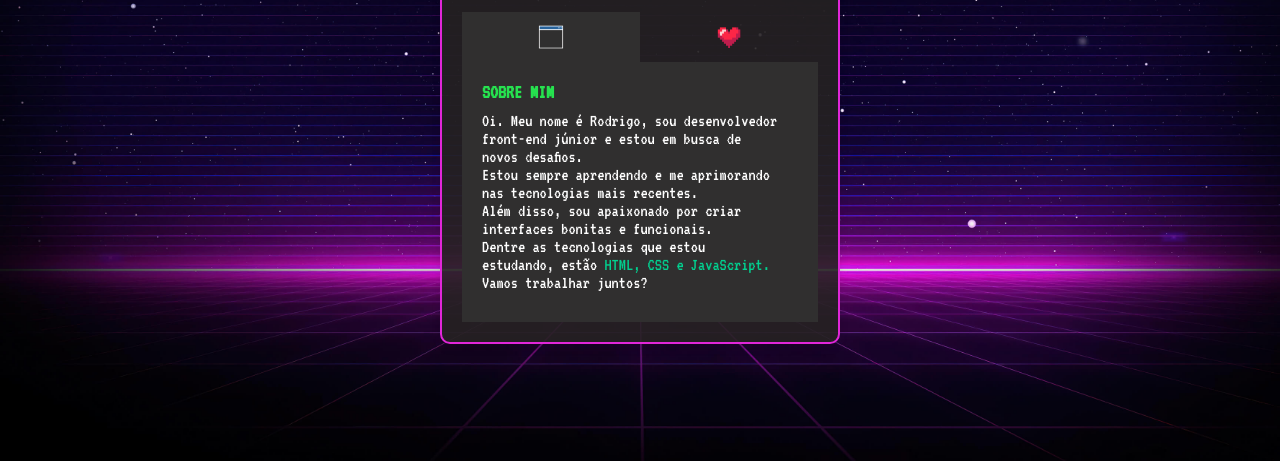
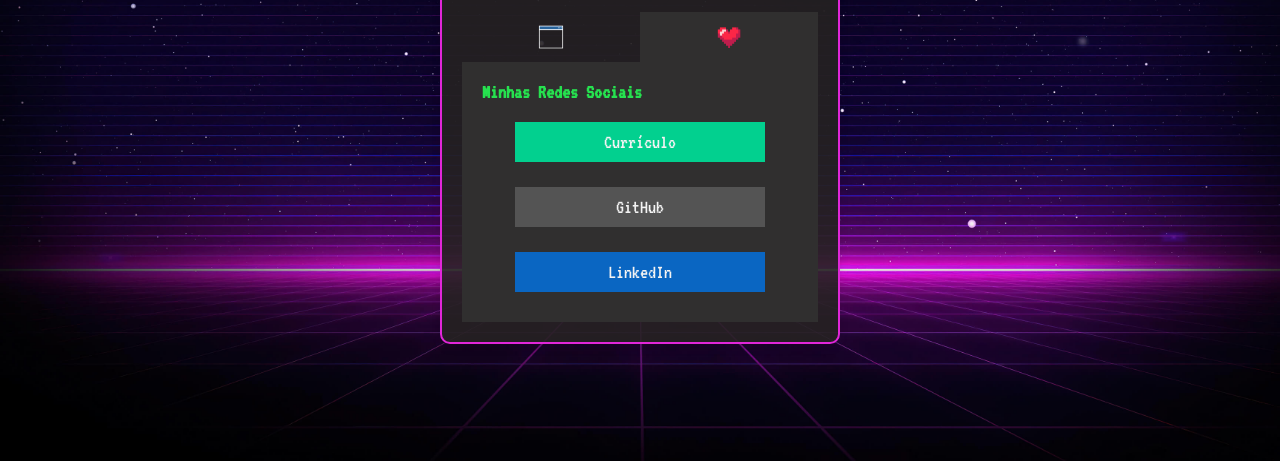
Before and after one commit to Ana-Karoline-Tech/Mini-Portifolio, a plain HTML site: page index.html in a window 1280 px wide. Both pictures are taken after a click on the item 729 px from the left and 375 px from the top of the page. Shown: the part 339-800 px from the top of the page. Drawn offline with Linux system fonts and the light colour scheme.

Commit message:
Adicionei o JavaScript

```diff
--- a/index.html
+++ b/index.html
@@ -19,12 +19,12 @@
         </div>
         <div class="conteudo">
             <ul class="abas">
-                <li class="aba selecionado"><img src="./src/img/sobre.gif" alt="Ícone sobre"></li>
-                <li class="aba"><img src="./src/img/coracao.gif" alt="Ícone redes sociais"></li>
+                <li class="aba selecionado" id="sobre-mim" ><img src="./src/img/sobre.gif" alt="Ícone sobre"></li>
+                <li class="aba" id="minhas-redes-sociais" ><img src="./src/img/coracao.gif" alt="Ícone redes sociais"></li>
             </ul>
 
             <div class="informacoes-abas">
-                <div class="informacao selecionado">
+                <div class="informacao selecionado" id="informacao-sobre-mim">
                     <h3 class="sub-titulo">SOBRE MIM</h3>
 
                     <div class="descricao">
@@ -37,7 +37,7 @@
                 </div>
 
 
-                <div class="informacao">
+                <div class="informacao" id="informacao-minhas-redes-sociais">
                     <h3 class="sub-titulo">Minhas Redes Sociais</h3>
 
                     <ul class="redes-sociais">
@@ -55,5 +55,7 @@
             </div>
         </div>
     </main>
+
+    <script src="./src/js/script.js"></script>
 </body>
 </html>
--- /dev/null
+++ b/src/js/script.js
@@ -0,0 +1,51 @@
+/*
+OBJETIVO - quando clicarmos na aba temos que mostrar o conteúdo da aba que foi clicada pelo usuário e esconder o conteúdo da aba anterior
+
+- passo 1 - dar um jeito de pegar os elementos que representam as abas no HTML
+- passo 2 - dar um jeito de identificar o clique no elemento da aba
+- passo 3 - quando o usuário clicar, desmarcar a aba selecionada
+- passo 4 - marcar a aba clicada como selecionado
+- passo 5 - esconder o conteúdo anterior
+- passo 6 - mostrar o conteúdo da aba selecionada
+*/
+
+//- passo 1 - dar um jeito de pegar os elementos que representam as abas no HTML
+const abas = document.querySelectorAll(".aba");
+
+abas.forEach((aba) => {
+  // - passo 2 - dar um jeito de identificar o clique no elemento da aba
+  aba.addEventListener("click", function () {
+    if (aba.classList.contains("selecionado")) {
+      return;
+    }
+
+selecionarAba(aba);
+
+   mostrarInformacoesDaAba(aba);
+
+  });
+});
+
+function selecionarAba(aba) {
+   // - passo 3 - quando o usuário clicar, desmarcar a aba selecionada
+    const abaSelecionada = document.querySelector(".aba.selecionado");
+    abaSelecionada.classList.remove("selecionado");
+
+    // - passo 4 - marcar a aba clicada como selecionado
+    aba.classList.add("selecionado");
+}
+
+function mostrarInformacoesDaAba(aba) {
+    // - passo 5 - esconder o conteúdo anterior
+    const informacaoSelecionada = document.querySelector(
+      ".informacao.selecionado"
+    );
+    informacaoSelecionada.classList.remove("selecionado");
+
+    // - passo 6 - mostrar o conteúdo da aba selecionada
+    const idDoElementoDeInformacoesDaAba = `informacao-${aba.id}`;
+    const informacaoASerMostrada = document.getElementById(
+      idDoElementoDeInformacoesDaAba
+    );
+    informacaoASerMostrada.classList.add("selecionado");
+}
```
